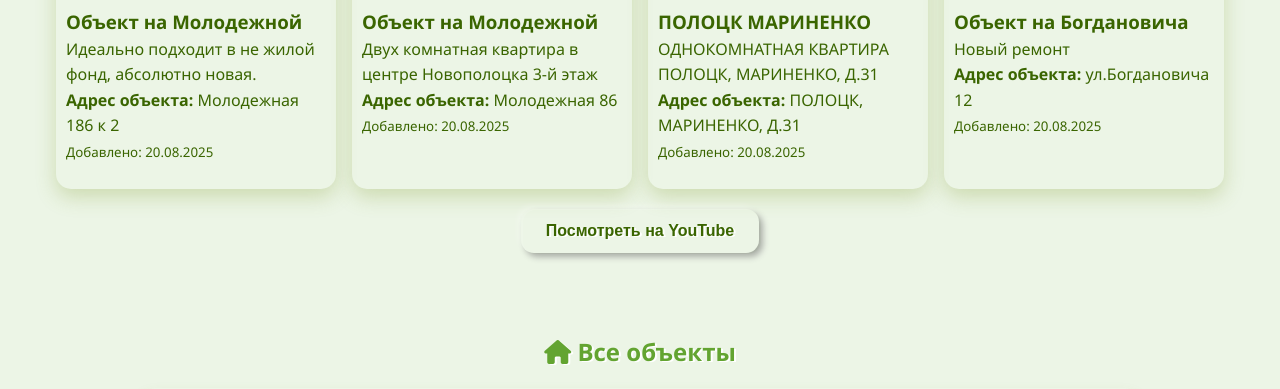
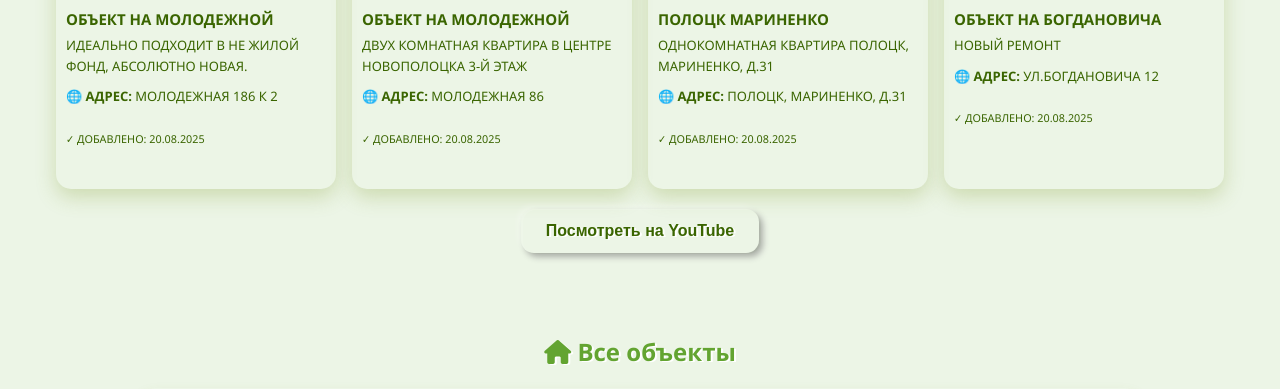
Before and after one commit to TumashenkaAliaksandr/kv_214, a Django app: page / in a window 1280 px wide. Shown: the part 1881-2270 px from the top of the page. Run offline with Django 5.2, Linux system fonts and the light colour scheme; data comes from the database, SQL or seed files in the repository.

Commit message:
added new styles and update title new objects slider, update styles video block

```diff
--- a/templates/main/new_objects_slider.html
+++ b/templates/main/new_objects_slider.html
@@ -4,7 +4,7 @@
 
     <!-- Слайдер новые объекты -->
     <section class="slider-new-objects">
-        <h2><i class="fa-solid fa-home"></i> Новые объекты</h2>
+        <h2><i class="fa-solid fa-crown"></i> ТОП ДНЯ</h2>
         <div class="slider-container">
             <button class="arrow left-arrow" aria-label="Влево"><i class="fa fa-chevron-left"></i></button>
             <div class="new-objects-wrapper">
--- a/webapp/static/webapp/css/style.css
+++ b/webapp/static/webapp/css/style.css
@@ -816,6 +816,17 @@ body {
     user-select: none;
     height: 400px;
     padding: 10px;
+}
+
+.video-item p{
+    font-size: 13px;
+    text-transform: uppercase;
+}
+
+.video-item h3{
+    font-size: 15px;
+    text-transform: uppercase;
+    margin-bottom: 4px;
 }
 
 .video-item iframe {
@@ -1497,7 +1508,7 @@ a[href^="tel"], a[href^="mailto"] {
 .breadcrumb-item.active {
     color: #81c303;
     font-weight: 600;
-    filter: drop-shadow(2px 1px 0px rgba(255, 255, 255, 0.98));
+    filter: drop-shadow(2px 1px 0px rgba(255, 255, 255, 0.60));
     font-size: 13px;
 
     white-space: nowrap; /* Запрет переноса */
@@ -1795,6 +1806,15 @@ body.light-theme .breadcrumb-item.active {
 .margin-set {
     margin-top: 13px;
     margin-bottom: 5px;
+}
+.margin-video-set {
+    margin-top: 21px;
+    margin-bottom: 5px;
+}
+
+.margin-v-adr-set {
+    margin-top: 10px;
+    margin-bottom: 4px;
 }
 
 .property-card:hover {
--- a/webapp/templates/webapp/video_block.html
+++ b/webapp/templates/webapp/video_block.html
@@ -22,8 +22,8 @@
                         {% if video.description %}
                             <p>{{ video.description }}</p>
                         {% endif %}
-                        <p><strong>Адрес объекта:</strong> {{ video.property_address }}</p>
-                        <p><small>Добавлено: {{ video.date|date:"d.m.Y" }}</small></p>
+                        <p class="margin-v-adr-set"><strong>🌐 Адрес:</strong> {{ video.property_address }}</p>
+                        <p class="margin-video-set"><small>✓ Добавлено: {{ video.date|date:"d.m.Y" }}</small></p>
                     </div>
                 </div>
             {% empty %}
```
Also changed, not shown: 1 other file.
